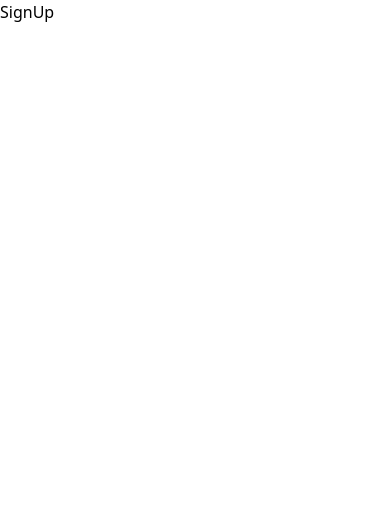
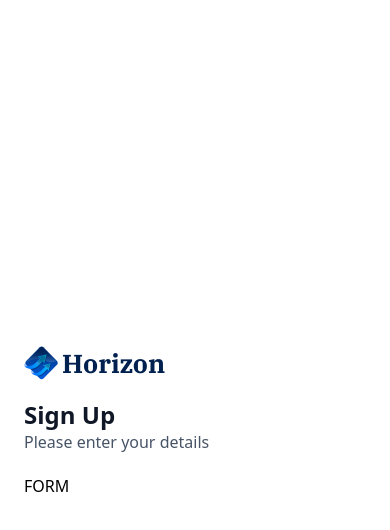
Before and after one commit to ASkachko/banking-tutorial, a Next.js app: page /sign-up in a window 390 px wide. Shown: the top 530 px of the page. Built offline with nearby package versions, Linux system fonts and the light colour scheme.

Commit message:
made a mistake so I deleted the mistake and am trying again

```diff
--- a/app/(auth)/sign-in/page.tsx
+++ b/app/(auth)/sign-in/page.tsx
@@ -1,9 +1,12 @@
-import React from 'react'
+import React from "react";
+import AuthForm from "@/components/AuthForm";
 
 function SignIn() {
   return (
-    <div>SignIn</div>
-  )
+    <section className="flex-center size-full max-sm:px-6">
+      <AuthForm type="sign-in" />
+    </section>
+  );
 }
 
-export default SignIn
+export default SignIn;
--- a/app/(auth)/sign-up/page.tsx
+++ b/app/(auth)/sign-up/page.tsx
@@ -1,9 +1,12 @@
-import React from 'react'
+import React from "react";
+import AuthForm from "@/components/AuthForm";
 
 function SignUp() {
   return (
-    <div>SignUp</div>
-  )
+    <section className="flex-center size-full max-sm:px-6">
+      <AuthForm type="sign-up" />
+    </section>
+  );
 }
 
-export default SignUp
+export default SignUp;
--- /dev/null
+++ b/components/AuthForm.tsx
@@ -0,0 +1,44 @@
+"use client";
+
+import React, { useState } from "react";
+import Link from "next/link";
+import Image from "next/image";
+
+const AuthForm = ({ type }: { type: string }) => {
+  const [user, setUser] = useState(null);
+
+    return (
+    <section className="auth-form">
+      <header className="flex flex-col gap-5 md:gap-8">
+        <Link href="/" className="flex cursor-pointer items-center gap-1">
+          <Image
+            src="/icons/logo.svg"
+            width={34}
+            height={34}
+            alt="Horizon logo"
+          />
+          <h1 className="text-26 font-ibm-plex-serif font-bold text-black-1">
+            Horizon
+          </h1>
+        </Link>
+        <div className="felx flex-col gap-1 md:gap-3">
+          <h1 className="text-24 lg:text-36 font-semibold text-gray-900">
+            {user ? "Link Account" : type === "sign-in" ? "Sign In" : "Sign Up"}
+          </h1>
+          <p className="text-16 font-normal text-gray-600">
+            {user
+              ? "Link your account to get started"
+              : "Please enter your details"}
+          </p>
+        </div>
+      </header>
+      {user ? (
+        <div className="flex flex-col gap-4">{/* Plaid */}</div>
+      ) : (
+        <>FORM</>
+      )}
+    </section>
+  );
+};
+
+export default AuthForm;
--- a/components/MobileNav.tsx
+++ b/components/MobileNav.tsx
@@ -84,10 +84,11 @@
                       </SheetClose>
                     );
                   })}
+
+                  {/*USER*/}
                 </nav>
               </SheetClose>
             </div>
-            {/*USER*/}
           </nav>
         </SheetContent>
       </Sheet>
--- /dev/null
+++ b/components/ui/form.tsx
@@ -0,0 +1,176 @@
+import * as React from "react"
+import * as LabelPrimitive from "@radix-ui/react-label"
+import { Slot } from "@radix-ui/react-slot"
+import {
+  Controller,
+  ControllerProps,
+  FieldPath,
+  FieldValues,
+  FormProvider,
+  useFormContext,
+} from "react-hook-form"
+
+import { cn } from "@/lib/utils"
+import { Label } from "@/components/ui/label"
+
+const Form = FormProvider
+
+type FormFieldContextValue<
+  TFieldValues extends FieldValues = FieldValues,
+  TName extends FieldPath<TFieldValues> = FieldPath<TFieldValues>
+> = {
+  name: TName
+}
+
+const FormFieldContext = React.createContext<FormFieldContextValue>(
+  {} as FormFieldContextValue
+)
+
+const FormField = <
+  TFieldValues extends FieldValues = FieldValues,
+  TName extends FieldPath<TFieldValues> = FieldPath<TFieldValues>
+>({
+  ...props
+}: ControllerProps<TFieldValues, TName>) => {
+  return (
+    <FormFieldContext.Provider value={{ name: props.name }}>
+      <Controller {...props} />
+    </FormFieldContext.Provider>
+  )
+}
+
+const useFormField = () => {
+  const fieldContext = React.useContext(FormFieldContext)
+  const itemContext = React.useContext(FormItemContext)
+  const { getFieldState, formState } = useFormContext()
+
+  const fieldState = getFieldState(fieldContext.name, formState)
+
+  if (!fieldContext) {
+    throw new Error("useFormField should be used within <FormField>")
+  }
+
+  const { id } = itemContext
+
+  return {
+    id,
+    name: fieldContext.name,
+    formItemId: `${id}-form-item`,
+    formDescriptionId: `${id}-form-item-description`,
+    formMessageId: `${id}-form-item-message`,
+    ...fieldState,
+  }
+}
+
+type FormItemContextValue = {
+  id: string
+}
+
+const FormItemContext = React.createContext<FormItemContextValue>(
+  {} as FormItemContextValue
+)
+
+const FormItem = React.forwardRef<
+  HTMLDivElement,
+  React.HTMLAttributes<HTMLDivElement>
+>(({ className, ...props }, ref) => {
+  const id = React.useId()
+
+  return (
+    <FormItemContext.Provider value={{ id }}>
+      <div ref={ref} className={cn("space-y-2", className)} {...props} />
+    </FormItemContext.Provider>
+  )
+})
+FormItem.displayName = "FormItem"
+
+const FormLabel = React.forwardRef<
+  React.ElementRef<typeof LabelPrimitive.Root>,
+  React.ComponentPropsWithoutRef<typeof LabelPrimitive.Root>
+>(({ className, ...props }, ref) => {
+  const { error, formItemId } = useFormField()
+
+  return (
+    <Label
+      ref={ref}
+      className={cn(error && "text-destructive", className)}
+      htmlFor={formItemId}
+      {...props}
+    />
+  )
+})
+FormLabel.displayName = "FormLabel"
+
+const FormControl = React.forwardRef<
+  React.ElementRef<typeof Slot>,
+  React.ComponentPropsWithoutRef<typeof Slot>
+>(({ ...props }, ref) => {
+  const { error, formItemId, formDescriptionId, formMessageId } = useFormField()
+
+  return (
+    <Slot
+      ref={ref}
+      id={formItemId}
+      aria-describedby={
+        !error
+          ? `${formDescriptionId}`
+          : `${formDescriptionId} ${formMessageId}`
+      }
+      aria-invalid={!!error}
+      {...props}
+    />
+  )
+})
+FormControl.displayName = "FormControl"
+
+const FormDescription = React.forwardRef<
+  HTMLParagraphElement,
+  React.HTMLAttributes<HTMLParagraphElement>
+>(({ className, ...props }, ref) => {
+  const { formDescriptionId } = useFormField()
+
+  return (
+    <p
+      ref={ref}
+      id={formDescriptionId}
+      className={cn("text-sm text-muted-foreground", className)}
+      {...props}
+    />
+  )
+})
+FormDescription.displayName = "FormDescription"
+
+const FormMessage = React.forwardRef<
+  HTMLParagraphElement,
+  React.HTMLAttributes<HTMLParagraphElement>
+>(({ className, children, ...props }, ref) => {
+  const { error, formMessageId } = useFormField()
+  const body = error ? String(error?.message) : children
+
+  if (!body) {
+    return null
+  }
+
+  return (
+    <p
+      ref={ref}
+      id={formMessageId}
+      className={cn("text-sm font-medium text-destructive", className)}
+      {...props}
+    >
+      {body}
+    </p>
+  )
+})
+FormMessage.displayName = "FormMessage"
+
+export {
+  useFormField,
+  Form,
+  FormItem,
+  FormLabel,
+  FormControl,
+  FormDescription,
+  FormMessage,
+  FormField,
+}
--- /dev/null
+++ b/components/ui/input.tsx
@@ -0,0 +1,25 @@
+import * as React from "react"
+
+import { cn } from "@/lib/utils"
+
+export interface InputProps
+  extends React.InputHTMLAttributes<HTMLInputElement> {}
+
+const Input = React.forwardRef<HTMLInputElement, InputProps>(
+  ({ className, type, ...props }, ref) => {
+    return (
+      <input
+        type={type}
+        className={cn(
+          "flex h-10 w-full rounded-md border border-input bg-background px-3 py-2 text-sm ring-offset-background file:border-0 file:bg-transparent file:text-sm file:font-medium placeholder:text-muted-foreground focus-visible:outline-none focus-visible:ring-2 focus-visible:ring-ring focus-visible:ring-offset-2 disabled:cursor-not-allowed disabled:opacity-50",
+          className
+        )}
+        ref={ref}
+        {...props}
+      />
+    )
+  }
+)
+Input.displayName = "Input"
+
+export { Input }
--- /dev/null
+++ b/components/ui/label.tsx
@@ -0,0 +1,26 @@
+"use client"
+
+import * as React from "react"
+import * as LabelPrimitive from "@radix-ui/react-label"
+import { cva, type VariantProps } from "class-variance-authority"
+
+import { cn } from "@/lib/utils"
+
+const labelVariants = cva(
+  "text-sm font-medium leading-none peer-disabled:cursor-not-allowed peer-disabled:opacity-70"
+)
+
+const Label = React.forwardRef<
+  React.ElementRef<typeof LabelPrimitive.Root>,
+  React.ComponentPropsWithoutRef<typeof LabelPrimitive.Root> &
+    VariantProps<typeof labelVariants>
+>(({ className, ...props }, ref) => (
+  <LabelPrimitive.Root
+    ref={ref}
+    className={cn(labelVariants(), className)}
+    {...props}
+  />
+))
+Label.displayName = LabelPrimitive.Root.displayName
+
+export { Label }
```
Also changed, not shown: package.json (+6 -2 lines), 1 other file (tests, documents, lock files or other folders).
